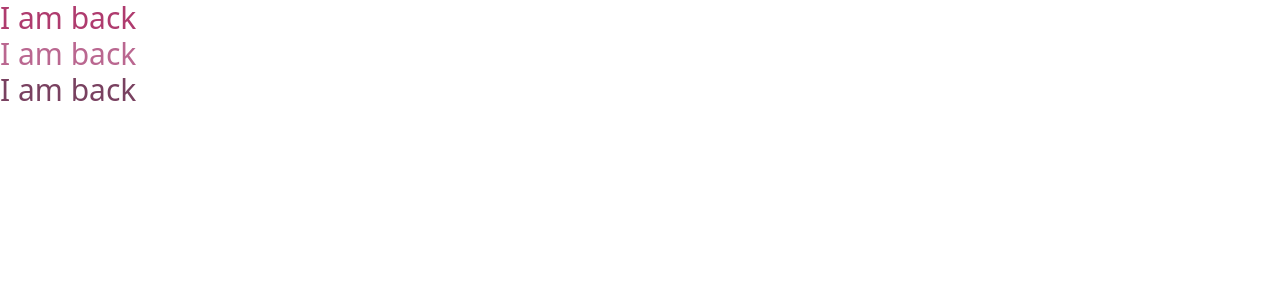
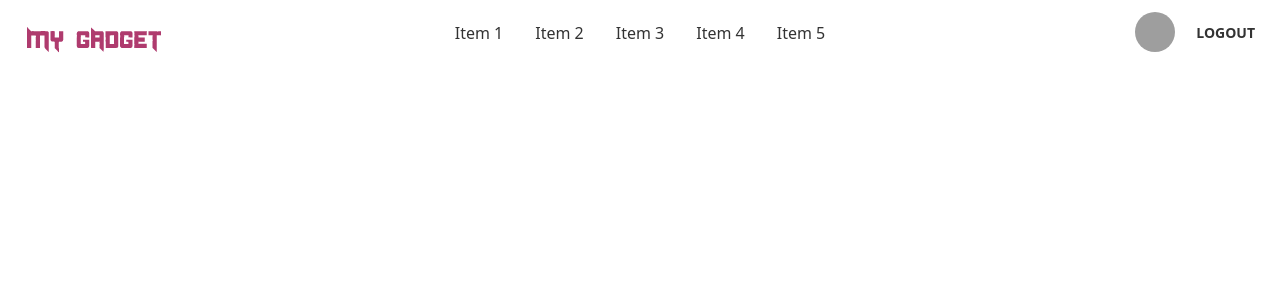
Before and after one commit to mehedih23/my-gadget-client, a React (Create React App) app: page / in a window 1280 px wide. Shown: the top 300 px of the page. Built offline with nearby package versions, Linux system fonts and the light colour scheme; grey boxes are pictures that could not be loaded.

Commit message:
Navbar done simply

```diff
--- a/src/App.js
+++ b/src/App.js
@@ -1,9 +1,9 @@
+import Home from "./pages/Home/Home";
+
 function App() {
   return (
-    <div>
-      <h1 className="text-primary text-3xl">I am back</h1>
-      <h1 className="text-secondary text-3xl">I am back</h1>
-      <h1 className="text-accent text-3xl">I am back</h1>
+    <div className="max-w-7xl mx-auto">
+      <Home />
     </div>
   );
 }
--- /dev/null
+++ b/src/components/Navbar.js
@@ -0,0 +1,59 @@
+import React from 'react'
+import { Link } from 'react-router-dom'
+import navLogo from '../assets/navlogo.png'
+
+const Navbar = () => {
+    const menuBar = <>
+        <li><Link to="/item1">Item 1</Link></li>
+        <li><Link to="/item2">Item 2</Link></li>
+        <li><Link to="/item3">Item 3</Link></li>
+        <li><Link to="/item4">Item 4</Link></li>
+        <li><Link to="/item5">Item 5</Link></li>
+    </>
+    return (
+        <div className="navbar bg-base-100">
+            <div className="navbar-start">
+                <div className="dropdown">
+                    <label tabIndex="0" className="btn btn-ghost lg:hidden">
+                        <svg xmlns="http://www.w3.org/2000/svg" className="h-5 w-5" fill="none" viewBox="0 0 24 24" stroke="currentColor"><path strokeLinecap="round" strokeLinejoin="round" strokeWidth="2" d="M4 6h16M4 12h8m-8 6h16" /></svg>
+                    </label>
+                    <ul tabIndex="0" className="menu menu-compact dropdown-content mt-3 p-2 shadow bg-base-100 rounded-box w-52">
+                        {menuBar}
+                    </ul>
+                </div>
+                <Link to="/" className="btn btn-ghost normal-case text-xl">
+                    <img src={navLogo} alt="brand" />
+                </Link>
+            </div>
+            <div className="navbar-center hidden lg:flex">
+                <ul className="menu menu-horizontal p-0">
+                    {menuBar}
+                </ul>
+            </div>
+            <div className="navbar-end">
+                <div className="dropdown dropdown-end">
+                    <label tabIndex="0" className="btn btn-ghost btn-circle avatar">
+                        <div className="w-10 rounded-full">
+                            <img src="https://placeimg.com/80/80/people" alt='owner' />
+                        </div>
+                    </label>
+                    <ul tabIndex="0" className="menu menu-compact dropdown-content mt-3 p-2 shadow bg-base-100 rounded-box w-52">
+                        <li>
+                            <Link to="profile" className="justify-between">
+                                Profile
+                                <span className="badge">New</span>
+                            </Link>
+                        </li>
+                        <li><Link to="settings">Settings</Link></li>
+                        <li><Link to="/">Logout</Link></li>
+                    </ul>
+                </div>
+
+                <Link to="/"><button className='btn btn-ghost'>Logout</button></Link>
+            </div>
+        </div>
+
+    )
+}
+
+export default Navbar
--- a/src/index.js
+++ b/src/index.js
@@ -2,10 +2,13 @@
 import ReactDOM from 'react-dom/client';
 import App from './App';
 import './index.css'
+import { BrowserRouter } from 'react-router-dom';
 
 const root = ReactDOM.createRoot(document.getElementById('root'));
 root.render(
-  <React.StrictMode>
-    <App />
-  </React.StrictMode>
+  <BrowserRouter>
+    <React.StrictMode>
+      <App />
+    </React.StrictMode>
+  </BrowserRouter>
 );
--- /dev/null
+++ b/src/pages/Home/Home.js
@@ -0,0 +1,12 @@
+import React from 'react'
+import Navbar from '../../components/Navbar'
+
+const Home = () => {
+    return (
+        <>
+            <Navbar />
+        </>
+    )
+}
+
+export default Home
```
Also changed, not shown: src/assets/navlogo.png (added).
